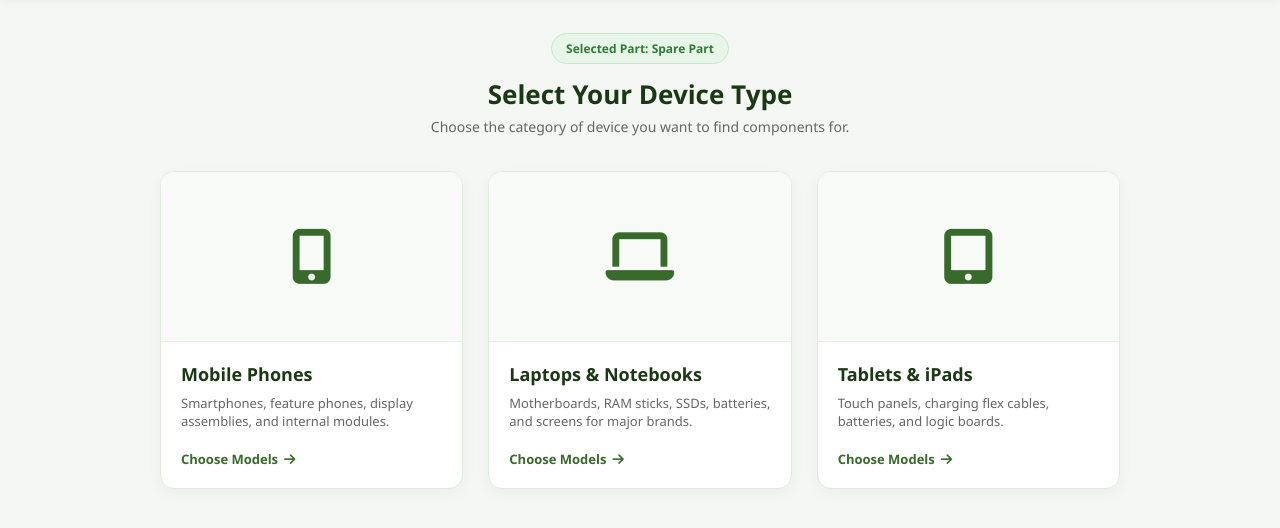
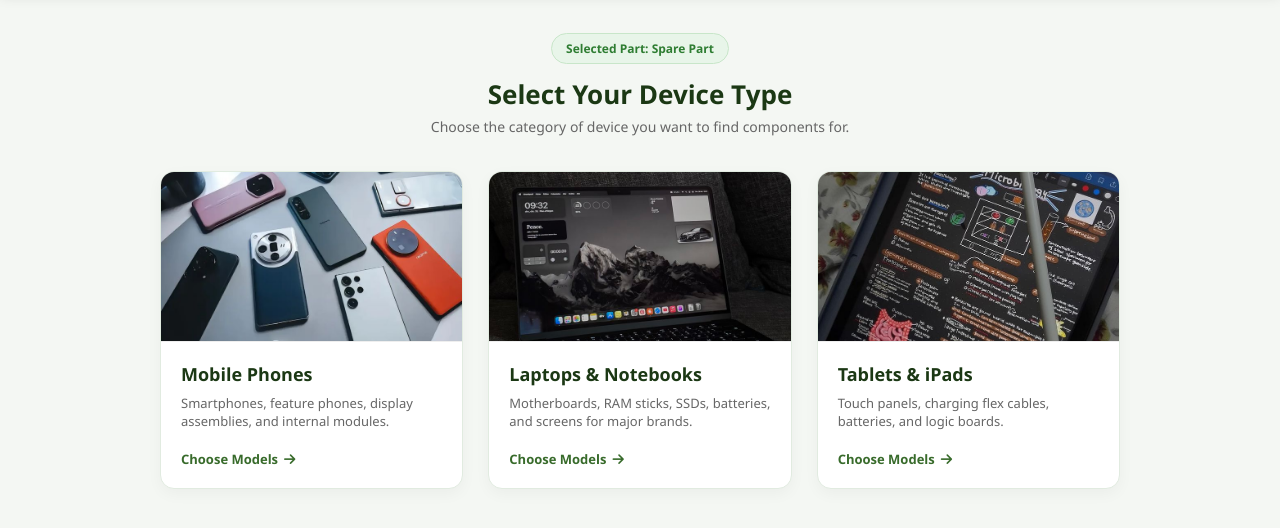
Before and after one commit to 11harsu22-commits/college-project, a website: page device.html in a window 1280 px wide. Shown: the part 64-592 px from the top of the page. Drawn offline with Linux system fonts and the light colour scheme.

Commit message:
added img

```diff
--- a/device.html
+++ b/device.html
@@ -35,7 +35,7 @@
             <div class="device-card" onclick="selectDevice('Phone')">
                 <div class="device-img-box">
 
-                    <img src="YOUR_PHONE_IMAGE_URL_HERE" alt="Phone" onerror="this.style.display='none'; this.nextElementSibling.style.display='flex';">
+                    <img src="img/phones.jpeg" alt="Phone" onerror="this.style.display='none'; this.nextElementSibling.style.display='flex';">
                     <div class="fallback-icon" style="display:none;"><i class="fa-solid fa-mobile-screen-button"></i></div>
                 </div>
                 <div class="device-content">
@@ -49,7 +49,7 @@
             <div class="device-card" onclick="selectDevice('Laptop')">
                 <div class="device-img-box">
                     <!-- इमेज URL स्लॉट: src में अपनी फोटो का लिंक या फोल्डर पाथ डालें -->
-                    <img src="YOUR_LAPTOP_IMAGE_URL_HERE" alt="Laptop" onerror="this.style.display='none'; this.nextElementSibling.style.display='flex';">
+                    <img src="img/laptop.jpeg" alt="Laptop" onerror="this.style.display='none'; this.nextElementSibling.style.display='flex';">
                     <div class="fallback-icon" style="display:none;"><i class="fa-solid fa-laptop"></i></div>
                 </div>
                 <div class="device-content">
@@ -63,7 +63,7 @@
             <div class="device-card" onclick="selectDevice('Tablet')">
                 <div class="device-img-box">
                     <!-- इमेज URL स्लॉट: src में अपनी फोटो का लिंक या फोल्डर पाथ डालें -->
-                    <img src="YOUR_TABLET_IMAGE_URL_HERE" alt="Tablet" onerror="this.style.display='none'; this.nextElementSibling.style.display='flex';">
+                    <img src="img/ipad.jpeg" alt="Tablet" onerror="this.style.display='none'; this.nextElementSibling.style.display='flex';">
                     <div class="fallback-icon" style="display:none;"><i class="fa-solid fa-tablet-screen-button"></i></div>
                 </div>
                 <div class="device-content">
```
Also changed, not shown: img/ipad.jpeg (added), img/laptop.jpeg (added), img/phones.jpeg (added).
